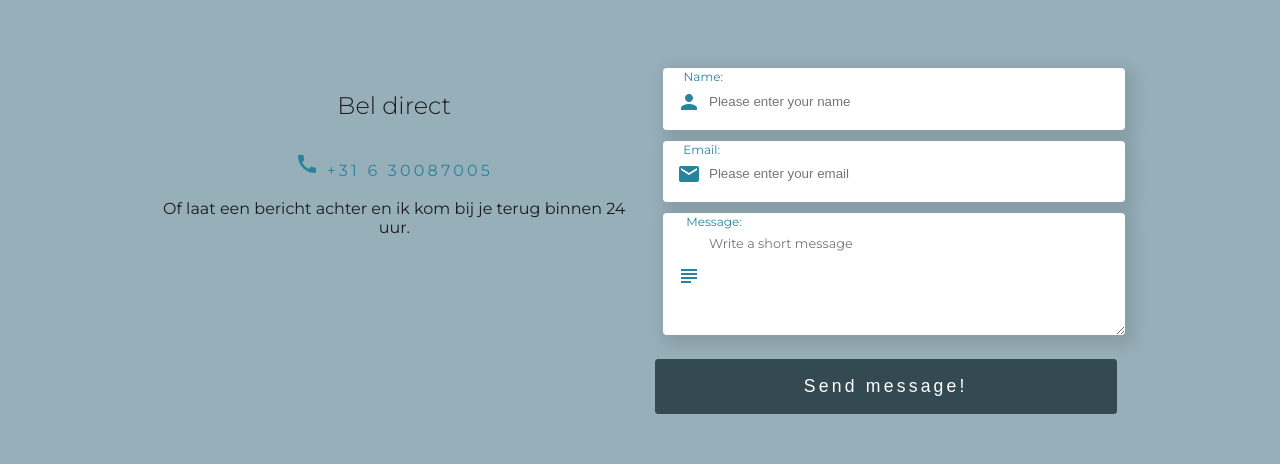
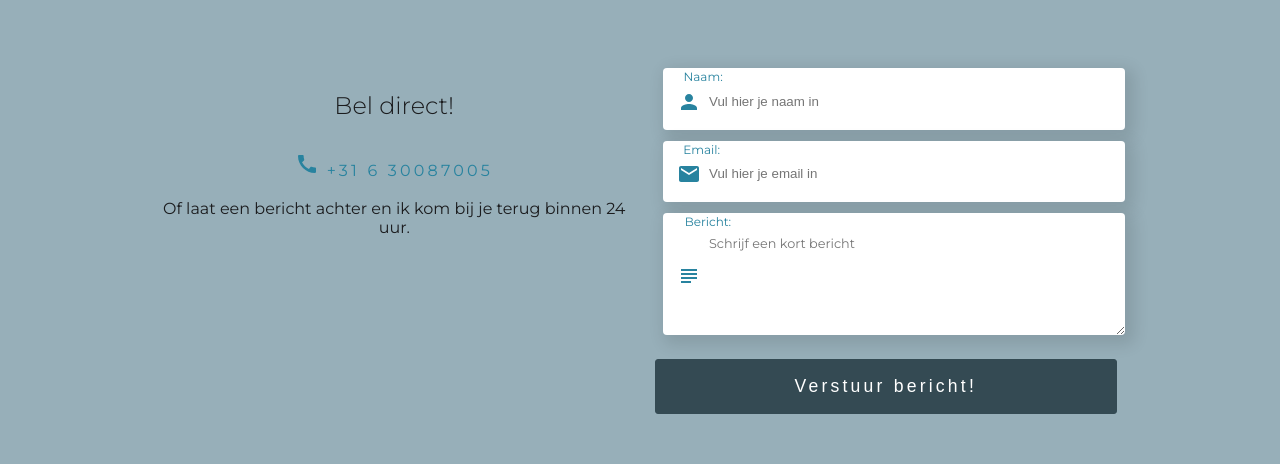
Before and after one commit to SanderKoopmans/portfolio-gatsby, a Gatsby site: page /contact in a window 1280 px wide. Shown: the part 285-749 px from the top of the page. Built offline with nearby package versions, Linux system fonts and the light colour scheme; Gatsby itself is replaced by a stand-in of ours.

Commit message:
vertaald naar nl

```diff
--- a/src/components/ContactSide/ContactSide.jsx
+++ b/src/components/ContactSide/ContactSide.jsx
@@ -52,7 +52,7 @@ const ContactSide = ({ contactSideOpen, setContactSideOpen }) => {
       contactSideOpen={contactSideOpen} >
         <div className="contactSide-menu">
           <H2 className='bold'>Let's talk!</H2>
-          <p>Call me right now, or leave a message and I'll get back to you within 24 hours.</p>
+          <p>Bel direct, of laat een bericht achter via het formulier. Ik kom binnen 24uur bij je terug!</p>
           <div className="contact-tel">
             <A href="tel:06-30087005"><CallIcon /> +31 6 30087005</A>
           </div>
@@ -60,12 +60,12 @@ const ContactSide = ({ contactSideOpen, setContactSideOpen }) => {
             <Form onSubmit={handleSubmit} method="POST" >
               <FormInput
                 icon={<PersonIcon />}
-                label='Name:'
+                label='Naam:'
                 name='name'
                 type='text'
                 value={name}
                 onChange={e => setName(e.target.value)}
-                placeholder='Please enter your name'
+                placeholder='Vul hier je naam in'
                 required
                 className='input'
                 />
@@ -76,23 +76,23 @@ const ContactSide = ({ contactSideOpen, setContactSideOpen }) => {
                 type='text'
                 value={email}
                 onChange={e => setEmail(e.target.value)}
-                placeholder='Please enter your email'
+                placeholder='Vul hier je email in'
                 required
                 className='input'
                 />
               <FormText
                 icon={<SubjectIcon />}
-                label='Message:'
+                label='Bericht:'
                 name='message'
                 type='text'
                 value={message}
                 onChange={e => setMessage(e.target.value)}
-                placeholder='Write a short message'
+                placeholder='Schrijf een kort bericht'
                 rows={5}
                 required
                 className='textarea'
               />
-              <button type="submit" className="contact-submit">Send message!</button>
+              <button type="submit" className="contact-submit">Verstuur bericht</button>
             </Form>
           </div>
         <button className="close-side" onClick={() => setContactSideOpen(!contactSideOpen)}><CloseIcon /></button>
--- a/src/components/Menu/Menu.jsx
+++ b/src/components/Menu/Menu.jsx
@@ -7,7 +7,7 @@ const MobileMenu = ({ mobileMenuOpen }) => {
     <StyledMenu
       className="MobileMenu"
       mobileMenuOpen={mobileMenuOpen} >
-      <Link to="/about">About</Link>
+      <Link to="/about">Over</Link>
       <Link to="/portfolio">Portfolio</Link>
       <Link to="/contact">Contact</Link>
     </StyledMenu>
--- a/src/pages/contact.jsx
+++ b/src/pages/contact.jsx
@@ -61,7 +61,7 @@ const Contact = () => {
             <Wrapper className='content-wrapper'>
             <Columns>
               <Column>
-                <H3>Bel direct</H3>
+                <H3>Bel direct!</H3>
                 <div className="contact-tel">
                   <A href="tel:06-30087005"><CallIcon /> +31 6 30087005</A>
                 </div>
@@ -73,12 +73,12 @@ const Contact = () => {
                   <Form onSubmit={handleSubmit} method="POST" >
                         <FormInput
                           icon={<PersonIcon />}
-                          label='Name:'
+                          label='Naam:'
                           name='name'
                           type='text'
                           value={name}
                           onChange={e => setName(e.target.value)}
-                          placeholder='Please enter your name'
+                          placeholder='Vul hier je naam in'
                           required
                           className='input'
                           />
@@ -89,23 +89,23 @@ const Contact = () => {
                           type='text'
                           value={email}
                           onChange={e => setEmail(e.target.value)}
-                          placeholder='Please enter your email'
+                          placeholder='Vul hier je email in'
                           required
                           className='input'
                           />
                         <FormText
                           icon={<SubjectIcon />}
-                          label='Message:'
+                          label='Bericht:'
                           name='message'
                           type='text'
                           value={message}
                           onChange={e => setMessage(e.target.value)}
-                          placeholder='Write a short message'
+                          placeholder='Schrijf een kort bericht'
                           rows={5}
                           required
                           className='textarea'
                         />
-                        <button type="submit" className="contact-submit">Send message!</button>
+                        <button type="submit" className="contact-submit">Verstuur bericht!</button>
                       </Form>
                 </div>
               </Column>
```
Also changed, not shown: 1 other file.
